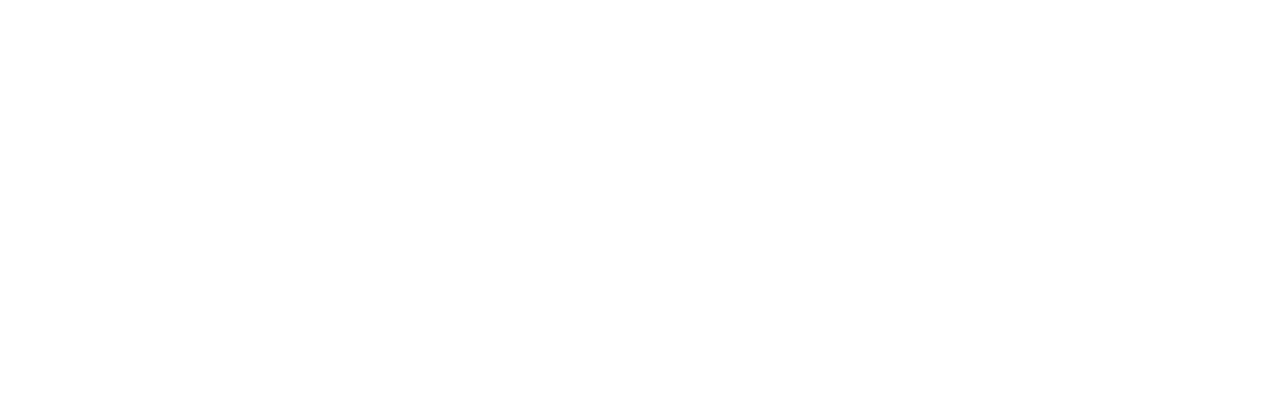
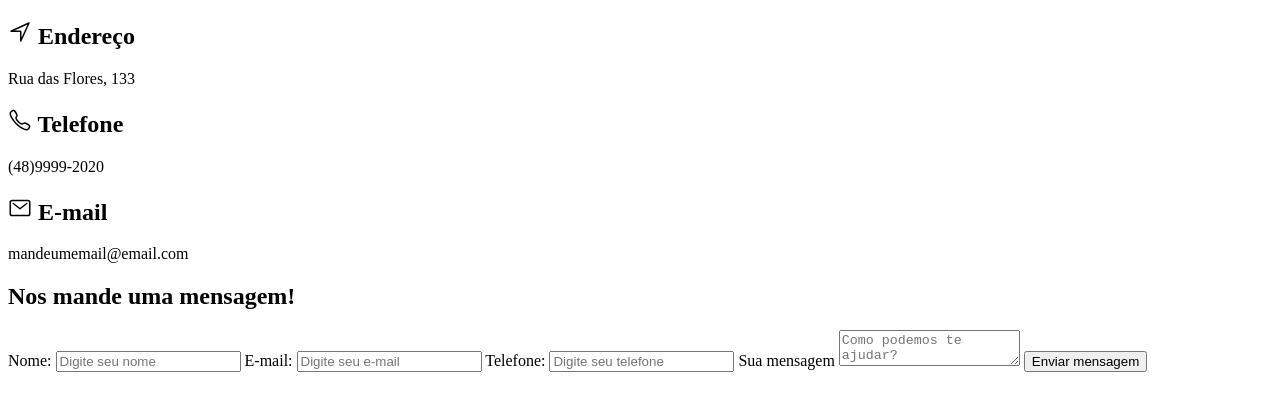
Before and after one commit to TeacherSamanthaSilva/PaginaContato, a plain HTML site: page index.html in a window 1280 px wide. Drawn offline with nearby package versions, Linux system fonts and the light colour scheme.

Commit message:
html
Nesse commit fiz o html da página

```diff
--- a/index.html
+++ b/index.html
@@ -5,11 +5,38 @@
     <meta http-equiv="X-UA-Compatible" content="IE=edge">
     <meta name="viewport" content="width=device-width, initial-scale=1.0">
     <meta name="description" content="Página de Contato desenvolvida no curso HTML5 e CSS3 o Início do Hora de Codar">
-    <script type="module" src="https://unpkg.com/ionicons@5.5.2/dist/ionicons/ionicons.esm.js"></script>
-<script nomodule src="https://unpkg.com/ionicons@5.5.2/dist/ionicons/ionicons.js"></script>
+
     <title>Página de Contato</title>
 </head>
 <body>
-
+    <div id="main-container">
+        <div id="address-container">
+            <div class="fade"></div>
+            <div id="address-content">
+                <h2><ion-icon name="navigate-outline"></ion-icon> Endereço</h2>
+                <p>Rua das Flores, 133</p>
+                <h2><ion-icon name="call-outline"></ion-icon> Telefone</h2>
+                <p>(48)9999-2020</p>
+                <h2><ion-icon name="mail-outline"></ion-icon> E-mail</h2>
+                <p>mandeumemail@email.com</p>
+            </div>
+        </div>
+        <div id="form-container">
+            <h2>Nos mande uma mensagem!</h2>
+            <form id="contact-form">
+                <label for="name">Nome:</label>
+                <input type="text" name="name" placeholder="Digite seu nome">
+                <label for="email">E-mail:</label>
+                <input type="text" name="email" placeholder="Digite seu e-mail">
+                <label for="phone">Telefone:</label>
+                <input type="text" name="phone" placeholder="Digite seu telefone">
+                <label for="msg">Sua mensagem</label>
+                <textarea name="msg" placeholder="Como podemos te ajudar?"></textarea>
+                <input type="submit" value="Enviar mensagem">
+            </form>
+        </div>
+    </div>
+    <script type="module" src="https://unpkg.com/ionicons@5.5.2/dist/ionicons/ionicons.esm.js"></script>
+<script nomodule src="https://unpkg.com/ionicons@5.5.2/dist/ionicons/ionicons.js"></script>
 </body>
 </html>
```
